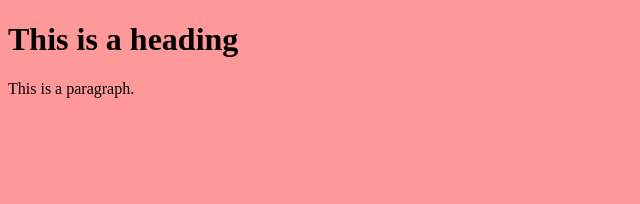
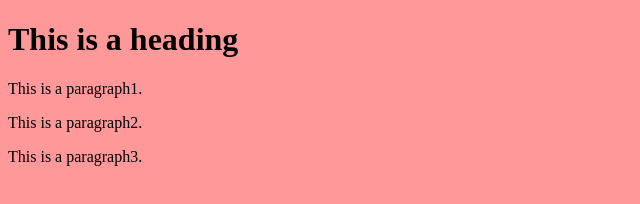
Before and after one commit to moua001/workshop5, a plain HTML site: page index.html in a window 1280 px wide. Shown: the whole page, without its empty margins (0-640 px from the left). Drawn offline with Linux system fonts and the light colour scheme.

Commit message:
derde commit

```diff
--- a/index.html
+++ b/index.html
@@ -7,7 +7,8 @@
 <body>
 
 <h1 onclick="clickme();">This is a heading</h1>
-<p>This is a paragraph.</p>
-
+<p>This is a paragraph1.</p>
+<p>This is a paragraph2.</p>
+<p>This is a paragraph3.</p>
 </body>
 </html>
```
